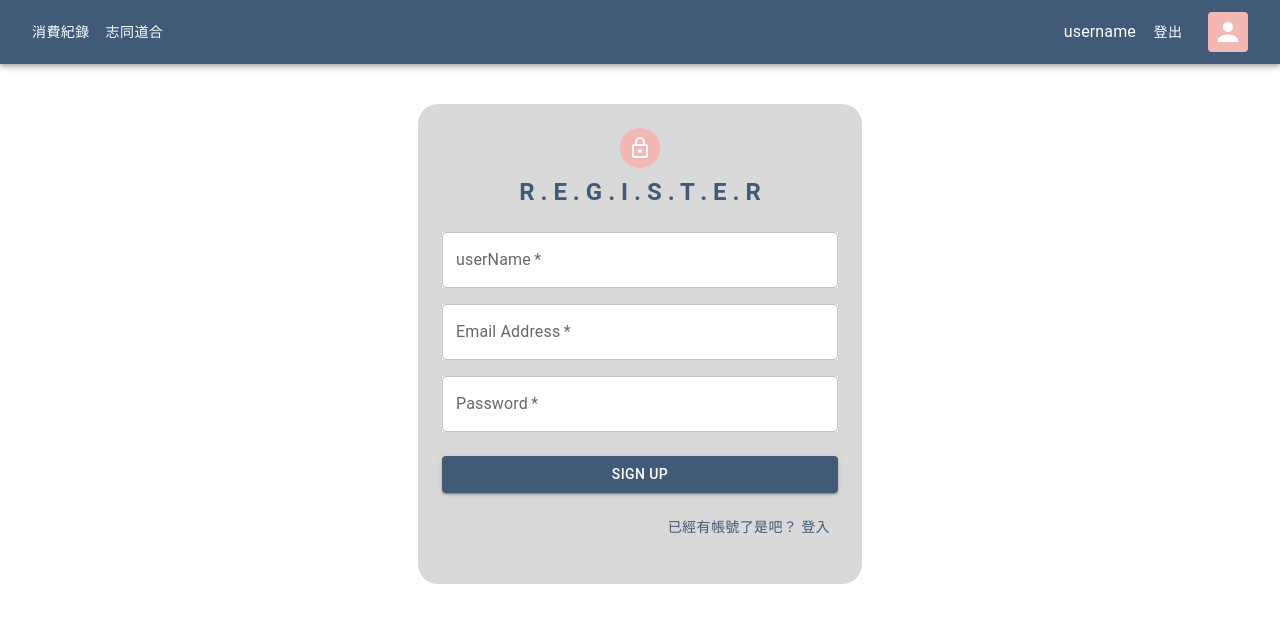
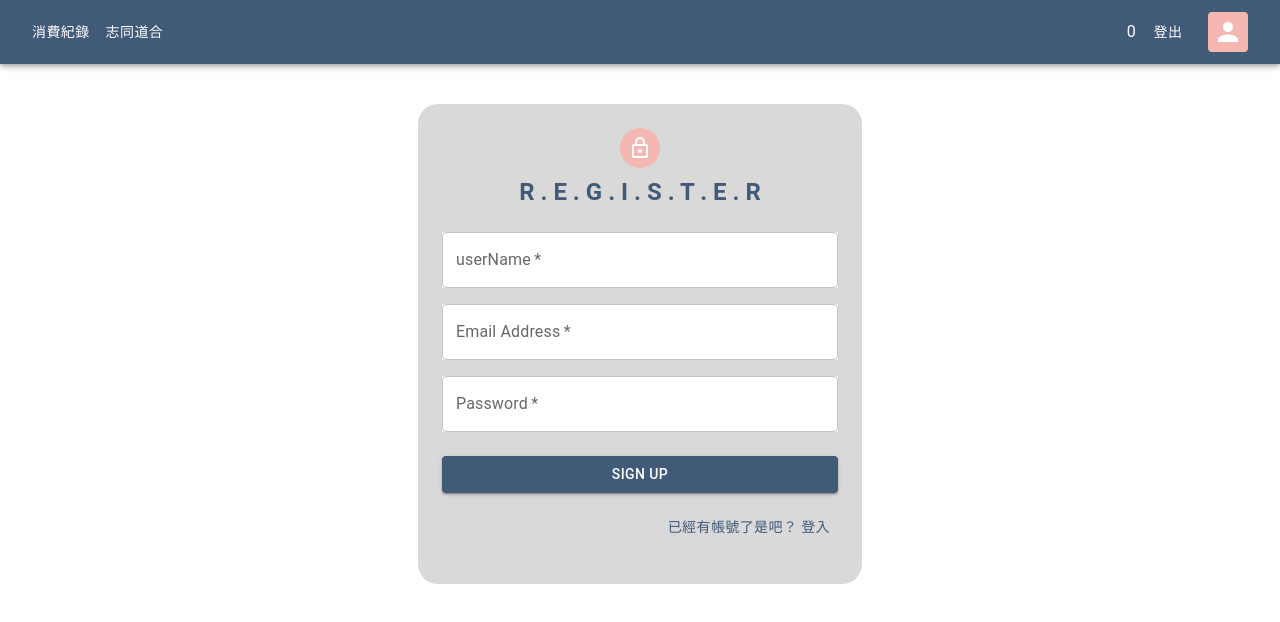
Before and after one commit to cydaf/accounting_manager, a React (Create React App) app in the folder frontend/: page /SignUp in a window 1280 px wide. Shown: the top 622 px of the page. Built offline with nearby package versions, Linux system fonts and the light colour scheme; no server answers.

Commit message:
userID&name&account要抓值

```diff
--- a/frontend/src/account/AuthContext.js
+++ b/frontend/src/account/AuthContext.js
@@ -1,17 +1,19 @@
-import React from 'react';
-
+import React from "react";
+import axios from "axios";
 export const STATUS = {
-
   toSignIn: 1,
 
   toSignOut: 2,
 
   toSignUp: 0,
+};
 
-};
 export const AuthContext = React.createContext({
-    status: STATUS.toSignIn, setStatus:(newStatus)=>{this.status=newStatus}
-  })
+  status: STATUS.toSignIn,
+  setStatus: (newStatus) => {
+    this.status = newStatus;
+  },
+});
 /*
 
 status及setStatus在provider會被覆蓋
@@ -23,3 +25,18 @@ status為toSignOut 已登入，將要登出
 status為toSignUp 未註冊，將要註冊
 
 */
+// export const user = await axios.get('/user/id');
+let userID=0;
+async function fetchData() {
+  try {
+     userID = await axios.get("/user/id");
+    // userID = 1;
+
+  } catch (e) {
+    console.log("確定有使用者嗎");
+  }
+}
+fetchData()
+export const ID = {
+  userID: userID,
+};
--- a/frontend/src/component/AppMenu.js
+++ b/frontend/src/component/AppMenu.js
@@ -1,6 +1,7 @@
 import React, { useState, useEffect, useContext } from "react";
 
-import { AuthContext, STATUS } from "../account/AuthContext";
+//context傳值
+import { AuthContext, STATUS, ID } from "../account/AuthContext";
 
 import { Link } from "react-router-dom";
 
@@ -17,7 +18,7 @@ import {
 } from "@mui/material";
 
 export default function AppMenu() {
-  const [username, setUsername] = useState("username");
+  const [username, setUsername] = useState(ID.userID);
   const [account, setAccount] = useState("使用者帳號");
   const authContext = useContext(AuthContext);
   //登出
@@ -26,7 +27,9 @@ export default function AppMenu() {
   };
   useEffect(() => {
     async function fetchData () {
-      const user = await axios.get('/user'+1);
+      const user = await axios.get('/user/1');
+      //userID
+      console.log(ID.userID)
       console.log(user.data);
       setUsername(user.username);
       setAccount(user.account);
```
